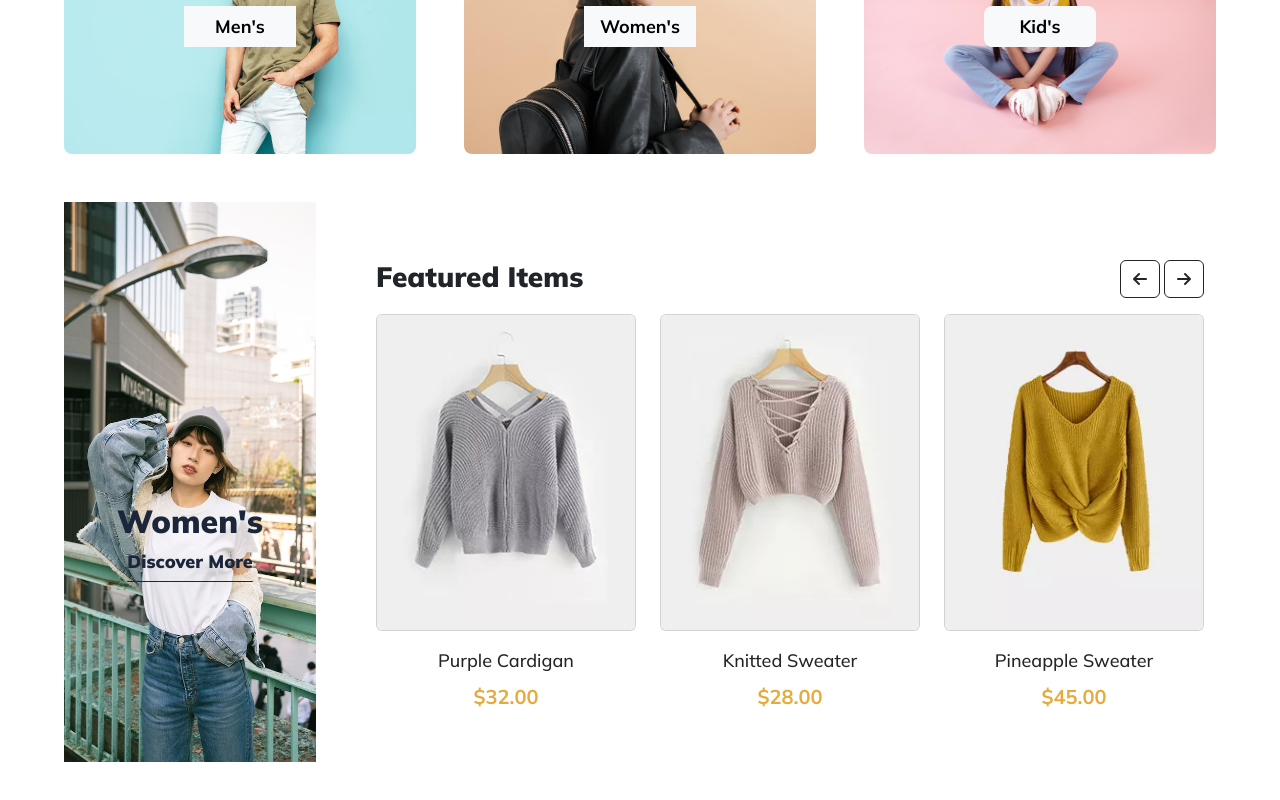
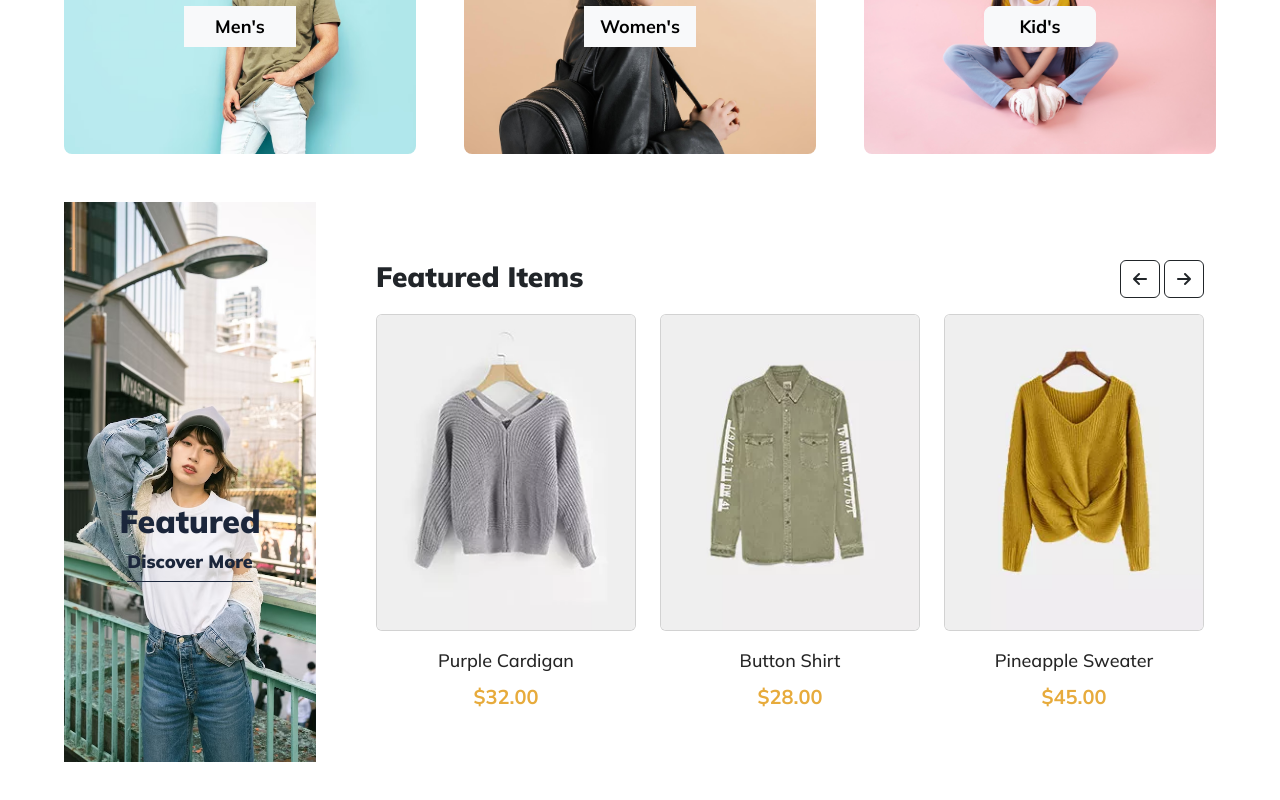
Before and after one commit to Cocoteax/E-Commerce-App, a React (Create React App) app: page / in a window 1280 px wide. Shown: the part 902-1702 px from the top of the page. Built offline with nearby package versions, Linux system fonts and the light colour scheme.

Commit message:
Update featured category

```diff
--- a/src/components/HomePage/WomenCategoryCarousel.js
+++ b/src/components/HomePage/FeaturedCarousel.js
@@ -1,25 +1,26 @@
 import React from "react";
-import styles from "./WomenCategoryCarousel.module.css";
+import styles from "./FeaturedCarousel.module.css";
 import Item from "../Item";
 import womenShirt1 from "../../assets/women-shirt-1.webp";
-import womenShirt2 from "../../assets/women-shirt-2.webp";
 import womenShirt3 from "../../assets/women-shirt-3.webp";
+import maleShirt1 from "../../assets/male-shirt-1.webp"
 
 function WomenCategoryCarousel() {
+    // Need to hardcode these data in mongodb to create schema relationships
   const items = [
     [
       { img: womenShirt1, description: "Purple Cardigan", price: "$32.00" },
-      { img: womenShirt2, description: "Knitted Sweater", price: "$28.00" },
+      { img: maleShirt1, description: "Button Shirt", price: "$28.00" },
       { img: womenShirt3, description: "Pineapple Sweater", price: "$45.00" },
     ],
     [
       { img: womenShirt1, description: "Purple Cardigan", price: "$32.00" },
-      { img: womenShirt2, description: "Knitted Sweater", price: "$28.00" },
+      { img: maleShirt1, description: "Button Shirt", price: "$28.00" },
       { img: womenShirt3, description: "Pineapple Sweater", price: "$45.00" },
     ],
     [
       { img: womenShirt1, description: "Purple Cardigan", price: "$32.00" },
-      { img: womenShirt2, description: "Knitted Sweater", price: "$28.00" },
+      { img: maleShirt1, description: "Button Shirt", price: "$28.00" },
       { img: womenShirt3, description: "Pineapple Sweater", price: "$45.00" },
     ],
   ];
@@ -33,7 +34,7 @@ function WomenCategoryCarousel() {
           <div className="col-6 text-end">
             <a
               className="btn btn-outline-dark mb-3 me-1"
-              href="#carouselExampleIndicators2"
+              href="#featuredCarousel"
               role="button"
               data-bs-slide="prev"
             >
@@ -41,7 +42,7 @@ function WomenCategoryCarousel() {
             </a>
             <a
               className="btn btn-outline-dark mb-3 "
-              href="#carouselExampleIndicators2"
+              href="#featuredCarousel"
               role="button"
               data-bs-slide="next"
             >
@@ -50,7 +51,7 @@ function WomenCategoryCarousel() {
           </div>
           <div className="col-12">
             <div
-              id="carouselExampleIndicators2"
+              id="featuredCarousel"
               className="carousel slide"
               data-bs-ride="false"
             >
--- a/src/components/HomePage/WomenCategory.js
+++ b/src/components/HomePage/FeaturedCategory.js
@@ -1,8 +1,8 @@
 import React from "react";
 import { Col, Container, Row } from "react-bootstrap";
-import styles from "./WomenCategory.module.css";
-import womenSideBanner from "../../assets/Women Side Banner.avif";
-import WomenCategoryCarousel from "./WomenCategoryCarousel";
+import styles from "./FeaturedCategory.module.css";
+import featuredSideBanner from "../../assets/Featured Side Banner.avif";
+import FeaturedCarousel from "./FeaturedCarousel";
 
 function WomenCategory() {
   return (
@@ -13,19 +13,19 @@ function WomenCategory() {
             <div className={`${styles.sideBanner}`}>
               <img
                 className={`img-fluid ${styles.sideBannerImg}`}
-                src={womenSideBanner}
+                src={featuredSideBanner}
               ></img>
               <span className={`${styles.sideBannerText}`}>
-                <h2 className={`${styles.sideBannerH2}`}>Women's</h2>
-                <a className={`${styles.sideBannerA}`} href="#women">
+                <h2 className={`${styles.sideBannerH2}`}>Featured</h2>
+                <a className={`${styles.sideBannerA}`} href="#shopAll">
                   Discover More
                 </a>
               </span>
             </div>
           </Col>
           <Col md={9} className="">
-            <div className={`${styles.womenCarousel} `}>
-              <WomenCategoryCarousel />
+            <div>
+              <FeaturedCarousel />
             </div>
           </Col>
         </Row>
--- a/src/components/HomePage/HomePage.js
+++ b/src/components/HomePage/HomePage.js
@@ -1,14 +1,14 @@
 import React from "react";
 import Banner from "./Banner";
 import CategoryBanner from "./CategoryBanner";
-import WomenCategory from "./WomenCategory";
+import FeaturedCategory from "./FeaturedCategory"
 
 function HomePage() {
   return (
     <>
       <Banner />
       <CategoryBanner />
-      <WomenCategory />
+      <FeaturedCategory />
     </>
   );
 }
```
Also changed, not shown: src/assets/Featured Side Banner.avif (renamed from src/assets/Women Side Banner.avif), src/assets/male-shirt-1.webp (added), src/components/HomePage/FeaturedCarousel.module.css (renamed from src/components/HomePage/WomenCategoryCarousel.module.css), src/components/HomePage/FeaturedCategory.module.css (renamed from src/components/HomePage/WomenCategory.module.css).
